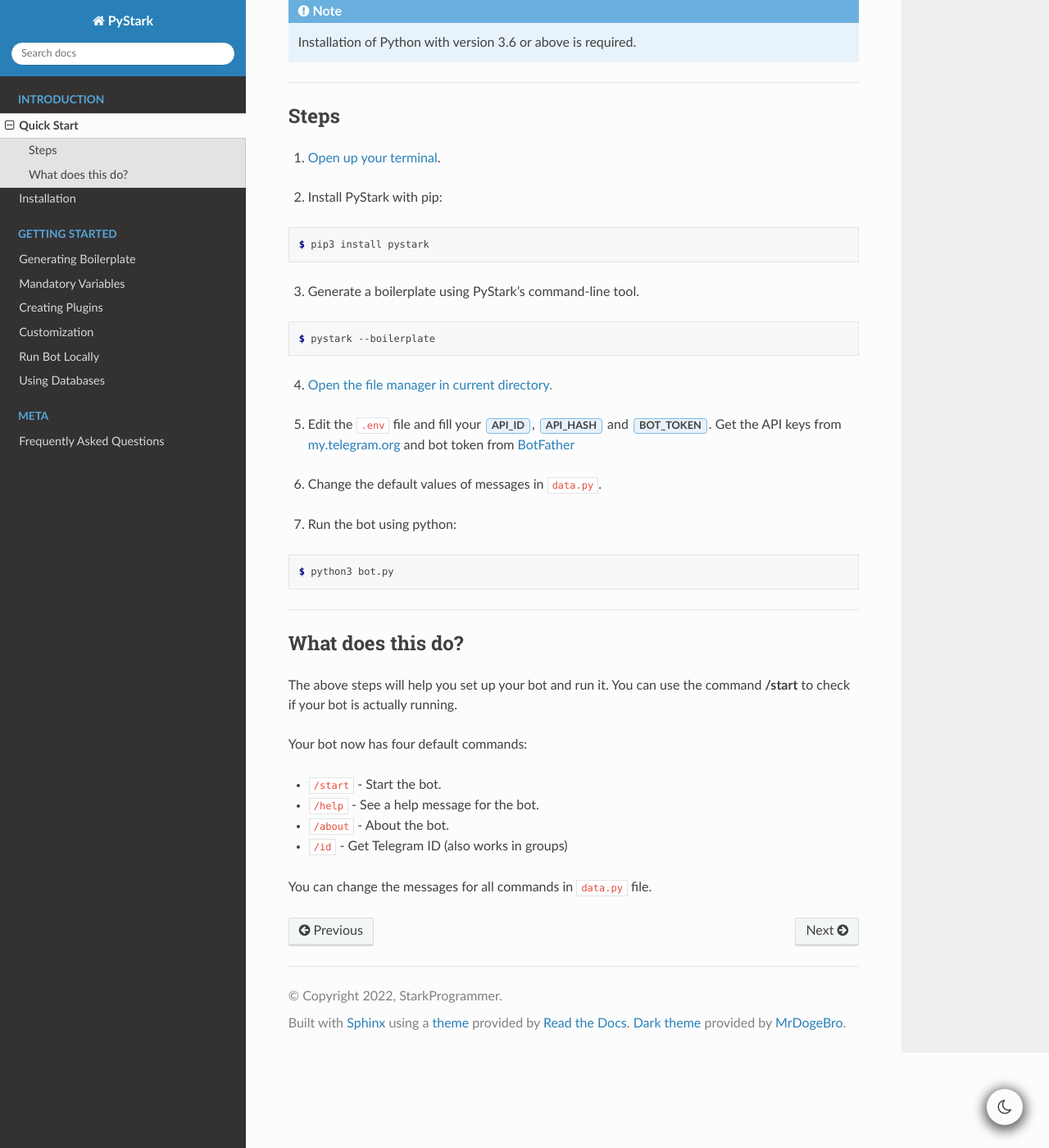
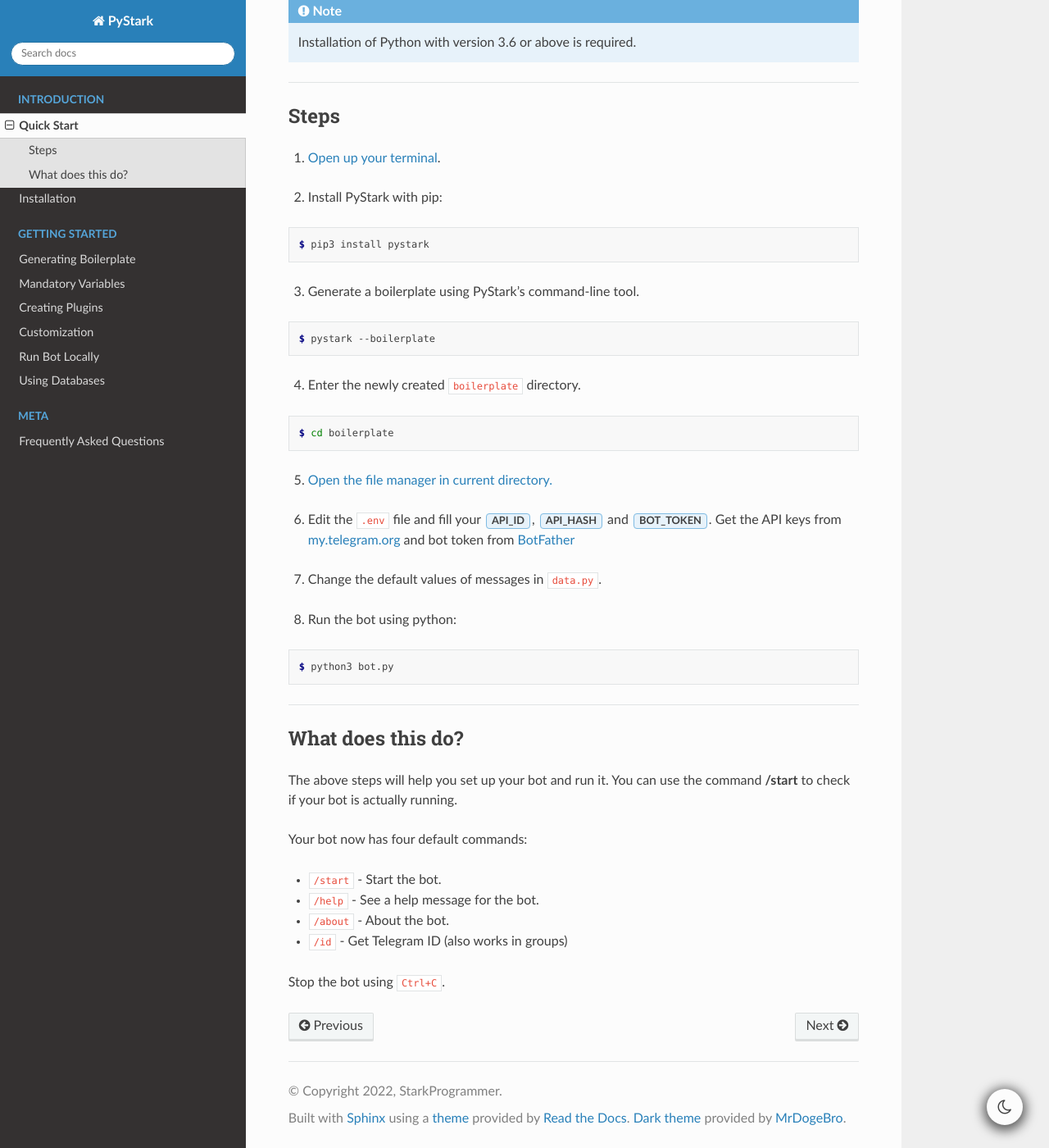
Before and after one commit to ShivangKakkar/pystark, a Sphinx documentation site: the page built from docs/introduction/quickstart.rst, in a window 1280 px wide and 1400 px high, scrolled down 209 px. Shown: the whole window at 82% size. Built offline with Sphinx 7.4.7 and the Read the Docs theme 2.0.0, drawn with Linux system fonts in a browser that asks for light colours.

Commit message:
spoon-feeding: Enter boilerplate directory

```diff
--- a/docs/introduction/quickstart.rst
+++ b/docs/introduction/quickstart.rst
@@ -29,25 +29,31 @@ Steps
 
     $ pystark --boilerplate
 
-4. :ref:`Open the file manager in current directory. <open-file-manager>`
+4. Enter the newly created ``boilerplate`` directory.
+
+.. code-block:: console
+
+    $ cd boilerplate
+
+5. :ref:`Open the file manager in current directory. <open-file-manager>`
 
 .. |b| raw:: html
 
     <b />
 
-5. Edit the ``.env`` file and fill your :guilabel:`API_ID`, :guilabel:`API_HASH` and :guilabel:`BOT_TOKEN`. Get the API keys from `<my.telegram.org>`_ and bot token from `BotFather <https://telegram.me/BotFather>`_
+6. Edit the ``.env`` file and fill your :guilabel:`API_ID`, :guilabel:`API_HASH` and :guilabel:`BOT_TOKEN`. Get the API keys from `<my.telegram.org>`_ and bot token from `BotFather <https://telegram.me/BotFather>`_
 
 .. |c| raw:: html
 
     <c />
 
-6. Change the default values of messages in ``data.py``.
+7. Change the default values of messages in ``data.py``.
 
 .. |d| raw:: html
 
     <d />
 
-7. Run the bot using python:
+8. Run the bot using python:
 
 .. code-block:: console
 
@@ -72,4 +78,4 @@ Your bot now has four default commands:
     - ``/id`` - Get Telegram ID (also works in groups)
 
 
-You can change the messages for all commands in ``data.py`` file.
+Stop the bot using ``Ctrl+C``.
```
